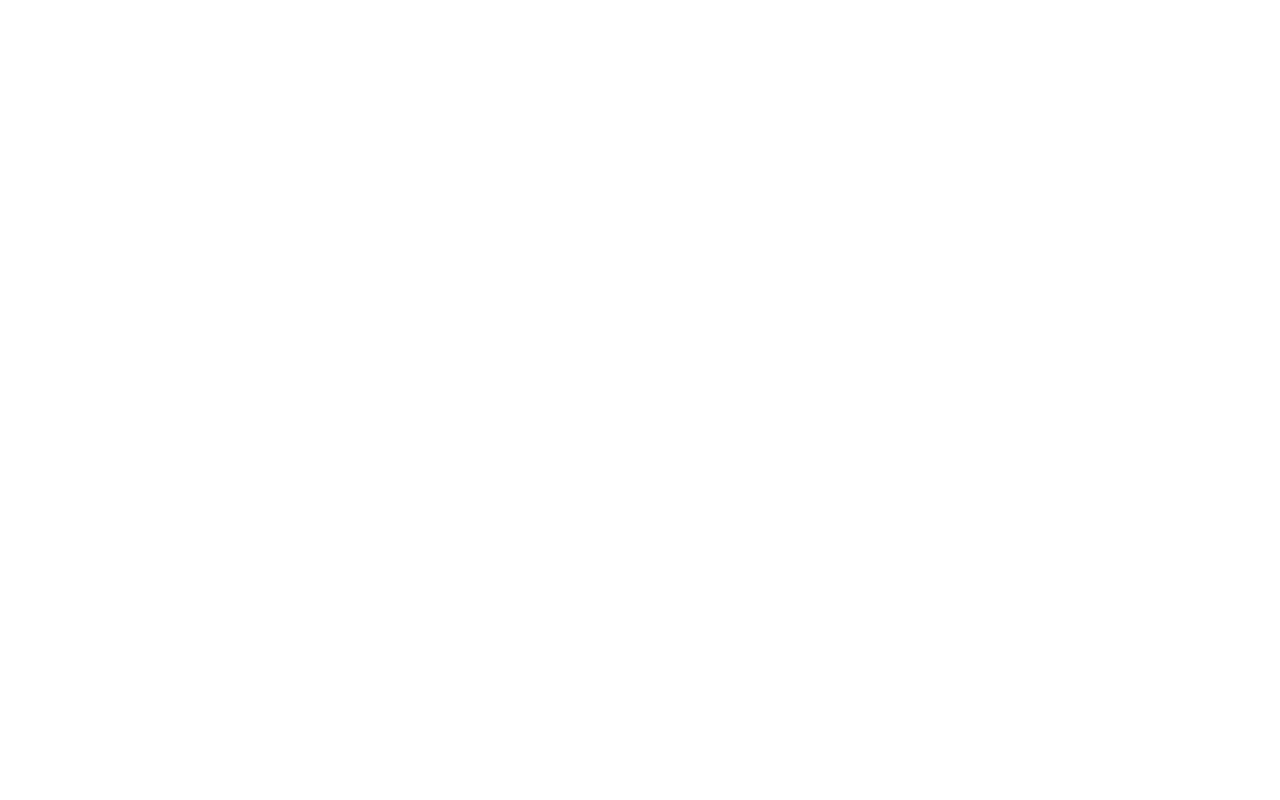
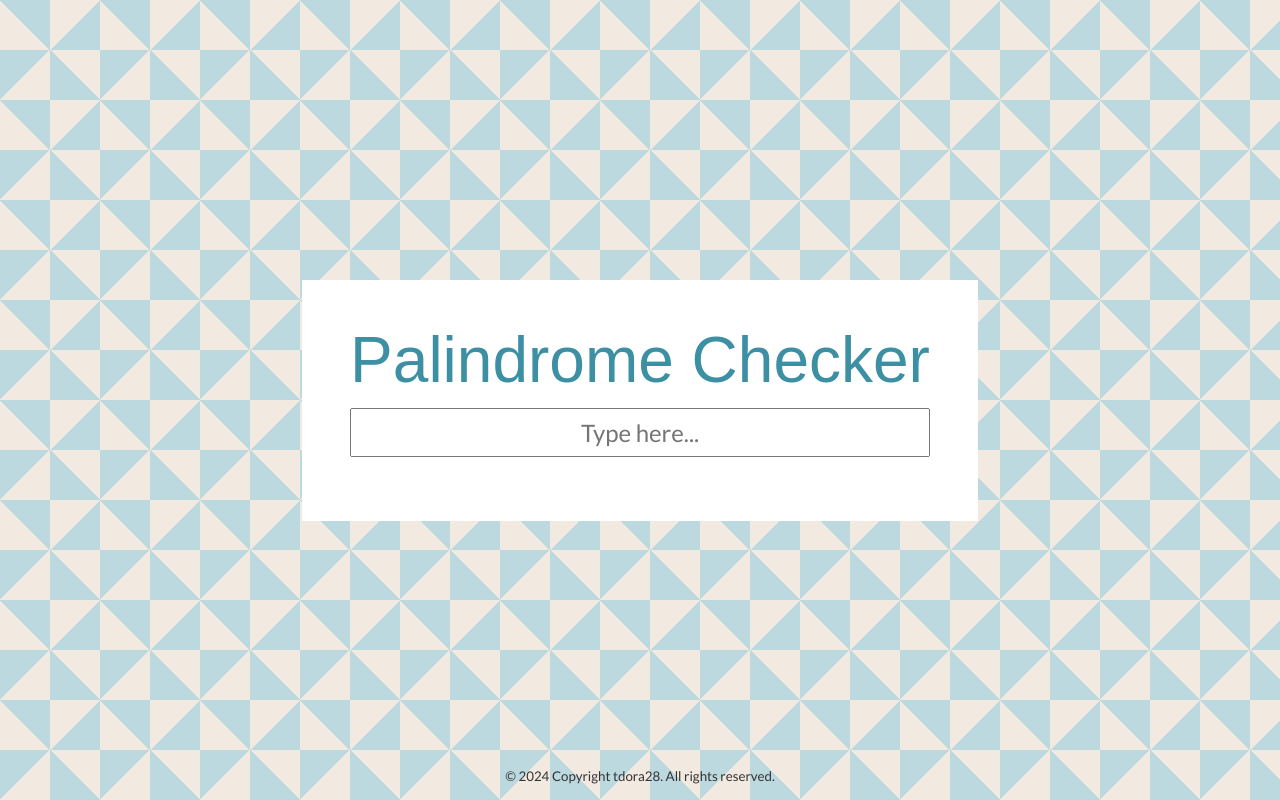
Before and after one commit to tdora28/palindrome_checker_ts, a website: page index.html in a window 1280 px wide. Drawn offline with Linux system fonts and the light colour scheme; a web font is replaced by a local one.

Commit message:
Add styles from the prev Palindrome Checker project

```diff
--- a/index.html
+++ b/index.html
@@ -4,7 +4,21 @@
     <meta charset="UTF-8" />
     <meta name="viewport" content="width=device-width, initial-scale=1.0" />
     <title>Palindrome Checker TS</title>
+    <!-- Google Fonts -->
+    <link rel="preconnect" href="https://fonts.googleapis.com" />
+    <link rel="preconnect" href="https://fonts.gstatic.com" crossorigin />
+    <link href="https://fonts.googleapis.com/css2?family=Lato&family=Vina+Sans&display=swap" rel="stylesheet" />
+    <!-- CSS -->
     <link rel="stylesheet" href="style.css" />
   </head>
-  <body></body>
+  <body>
+    <main>
+      <h1>Palindrome Checker</h1>
+      <input type="text" id="userInput" placeholder="Type here..." />
+      <div class="result"></div>
+    </main>
+    <footer>
+      <small>&copy; 2024 Copyright tdora28. All rights reserved.</small>
+    </footer>
+  </body>
 </html>
--- a/style.css
+++ b/style.css
@@ -1,5 +1,79 @@
+:root {
+  --font-base: 'Lato', sans-serif;
+  --font-display: 'Vina Sans', sans-serif;
+}
+
 * {
-  box-sizing: border-box;
   margin: 0;
   padding: 0;
+  box-sizing: border-box;
 }
+
+body {
+  display: flex;
+  justify-content: center;
+  align-items: center;
+  min-height: 100vh;
+  /* Pattern from css-pattern.com */
+  background: repeating-conic-gradient(#f2e9e1 0 45deg, #bdd9e0 0 90deg) 0 0/100px 100px;
+  font-family: var(--font-base);
+  color: #333;
+}
+
+main {
+  display: flex;
+  flex-direction: column;
+  align-items: center;
+  gap: 1rem;
+  margin: 1rem;
+  padding: 3rem;
+  background: #fff;
+}
+
+input {
+  width: 100%;
+  padding: 0.5rem 1rem;
+  font-family: inherit;
+  font-size: 1.5rem;
+  text-align: center;
+  outline-color: #3d90a4;
+}
+
+h1 {
+  font-family: var(--font-display);
+  font-size: 4rem;
+  font-weight: 400;
+  color: #3d90a4;
+  text-align: center;
+  line-height: 1;
+}
+
+.result {
+  font-size: 2rem;
+  font-weight: 600;
+  text-align: center;
+  text-transform: uppercase;
+}
+
+/* FOOTER */
+footer {
+  position: absolute;
+  bottom: 0;
+  left: 0;
+  width: 100%;
+  padding: 1rem;
+  text-align: center;
+}
+
+@media (max-width: 580px) {
+  h1 {
+    font-size: 3rem;
+  }
+  input {
+    padding: 0.5rem;
+    font-size: 1rem;
+  }
+  .result {
+    font-size: 1.5rem;
+  }
+}
```
